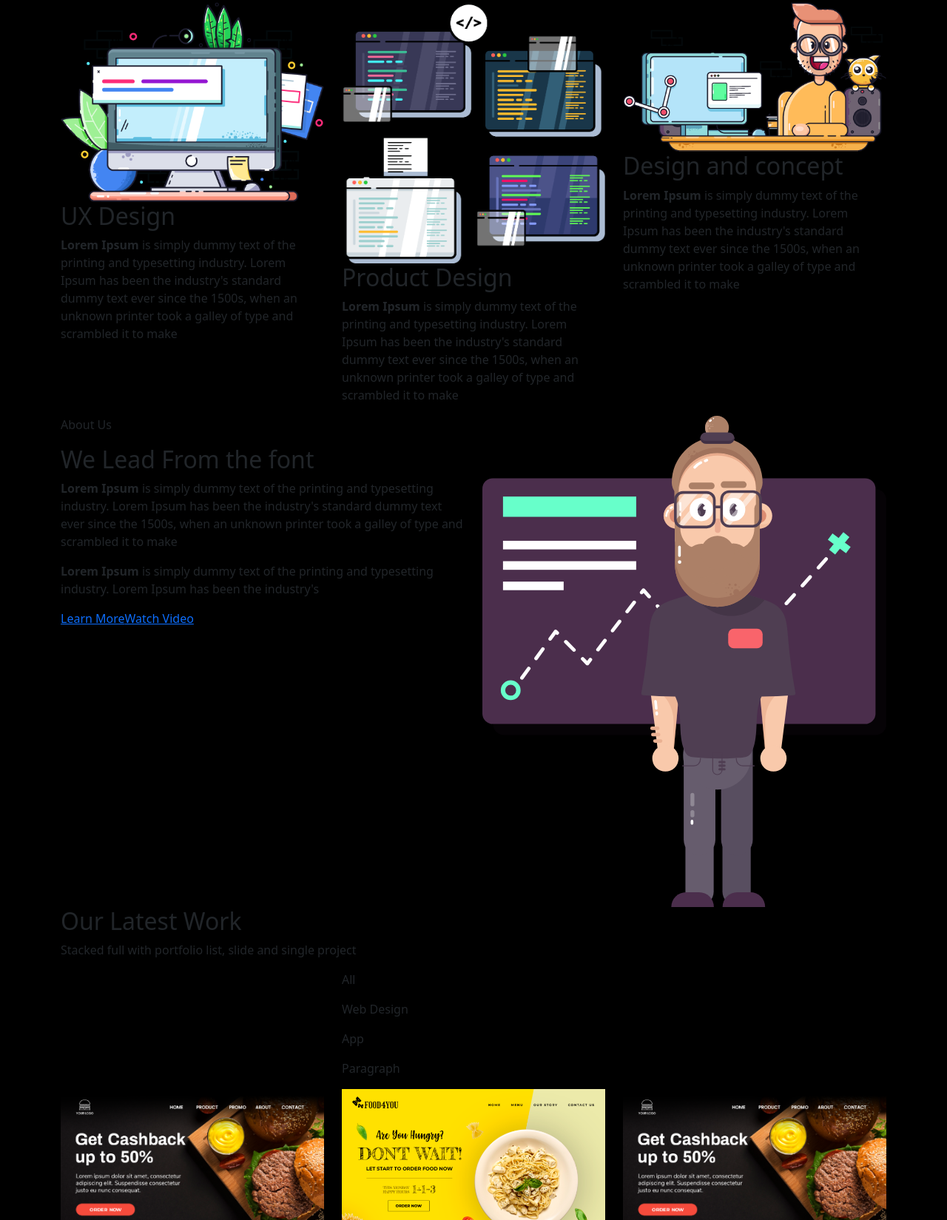
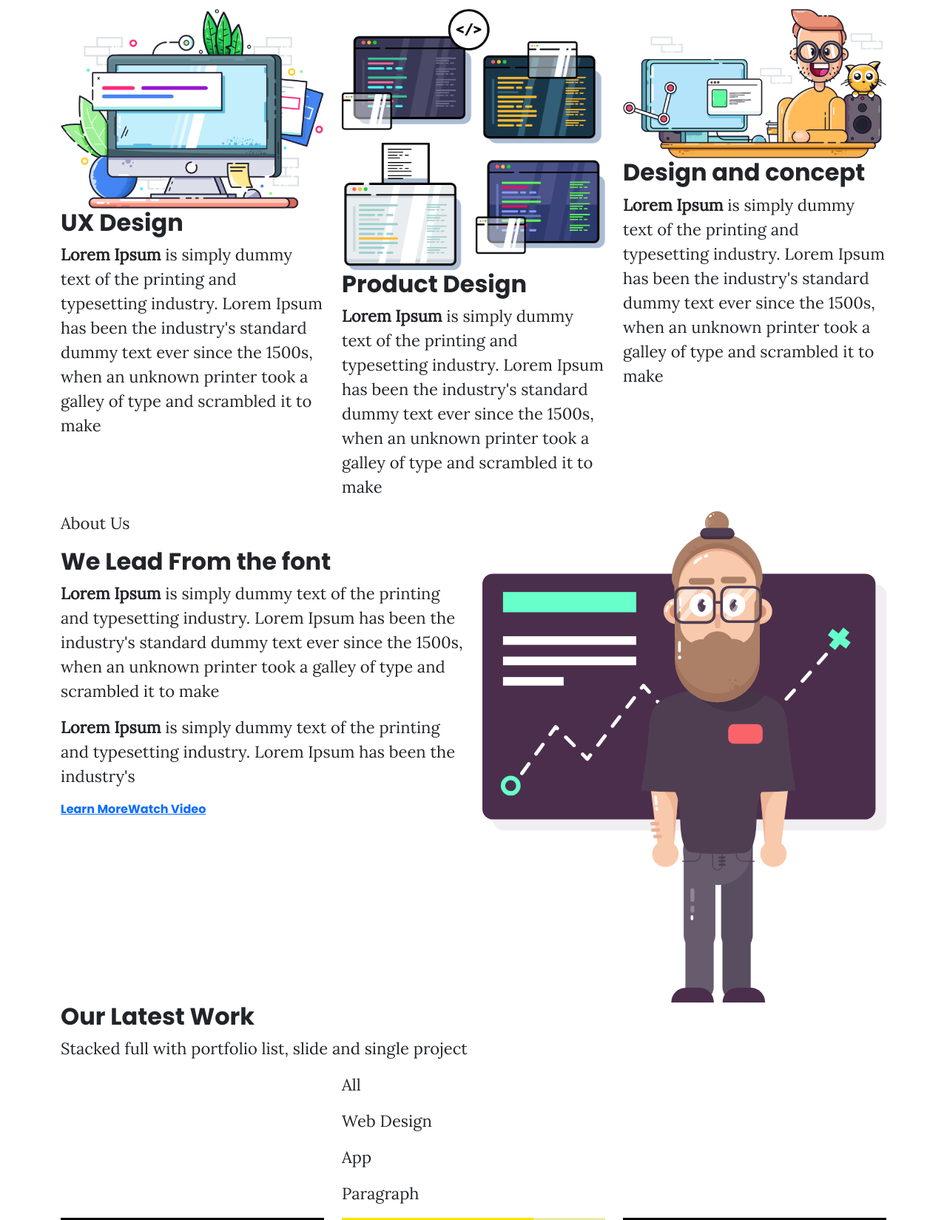
Before and after one commit to Khalid-Hasan-Jihad/digital-agency-landing-page, a plain HTML site: page index.html in a window 1280 px wide. Shown: the part 835-2484 px from the top of the page at 74% size. Drawn offline with Linux system fonts and the light colour scheme; files whose address does not match are found by name.

Commit message:
git added

```diff
--- a/assets/css/style.scss
+++ b/assets/css/style.scss
@@ -1,3 +1,7 @@
 body{
-    background-color: black;
+    font-family: 'Poppins', sans-serif;
+    .para_text{
+        font-family: 'Lora', serif;
+        font-size: 1.375rem;
+    }
 }
--- a/index.html
+++ b/index.html
@@ -10,28 +10,45 @@
     <link rel="stylesheet" href="assets/css/Footer-Basic.css">
     <link rel="stylesheet" href="assets/css/Navigation-with-Button.css">
     <link rel="stylesheet" href="assets/css/style.css">
+    <link rel="icon" href="assets/img/logo.png">
+    <link rel="preconnect" href="https://fonts.googleapis.com">
+    <link rel="preconnect" href="https://fonts.gstatic.com" crossorigin>
+    <link href="https://fonts.googleapis.com/css2?family=Lora&family=Poppins:wght@700&display=swap" rel="stylesheet">
 </head>
 
 <body>
+    <!-- header and navigation  -->
     <header style="background: url(&quot;assets/img/bg.png&quot;) center / cover no-repeat;">
         <div class="container">
-            <nav class="navbar navbar-light navbar-expand-md navigation-clean-button" style="background: rgba(255,255,255,0);">
-                <div class="container"><a class="navbar-brand" href="#">&nbsp;<img class="img-fluid" src="assets/img/logo.png"></a><button data-bs-toggle="collapse" class="navbar-toggler" data-bs-target="#navcol-1"><span class="visually-hidden">Toggle navigation</span><span class="navbar-toggler-icon"></span></button>
+            <nav class="navbar navbar-light navbar-expand-md navigation-clean-button"
+                style="background: rgba(255,255,255,0);">
+                <div class="container"><a class="navbar-brand" href="#">&nbsp;<img class="img-fluid"
+                            src="assets/img/logo.png"></a><button data-bs-toggle="collapse" class="navbar-toggler"
+                        data-bs-target="#navcol-1"><span class="visually-hidden">Toggle navigation</span><span
+                            class="navbar-toggler-icon"></span></button>
                     <div class="collapse navbar-collapse" id="navcol-1">
                         <ul class="navbar-nav me-auto">
                             <li class="nav-item"><a class="nav-link active" href="#">First Item</a></li>
                             <li class="nav-item"><a class="nav-link" href="#">Second Item</a></li>
-                            <li class="nav-item dropdown"><a class="dropdown-toggle nav-link" aria-expanded="false" data-bs-toggle="dropdown" href="#">Dropdown </a>
-                                <div class="dropdown-menu"><a class="dropdown-item" href="#">First Item</a><a class="dropdown-item" href="#">Second Item</a><a class="dropdown-item" href="#">Third Item</a></div>
+                            <li class="nav-item dropdown"><a class="dropdown-toggle nav-link" aria-expanded="false"
+                                    data-bs-toggle="dropdown" href="#">Dropdown </a>
+                                <div class="dropdown-menu"><a class="dropdown-item" href="#">First Item</a><a
+                                        class="dropdown-item" href="#">Second Item</a><a class="dropdown-item"
+                                        href="#">Third Item</a></div>
                             </li>
-                        </ul><span class="navbar-text actions"> <a class="login" href="#">Log In</a><a class="btn btn-light action-button" role="button" href="#">Sign Up</a></span>
+                        </ul>
+                        <span class="navbar-text actions">
+                            <a class="login" href="#">Log In</a>
+                            <a class="btn btn-light action-button" role="button" href="#">Sign Up</a>
+                        </span>
                     </div>
                 </div>
             </nav>
             <div class="row">
                 <div class="col">
                     <h1>Create to plan your business</h1>
-                    <p>increase your productivity with simple to-do app. app to manage.</p><a href="#">Hire Us Today</a>
+                    <p class="para_text">increase your productivity with simple to-do app. app to manage.</p><a
+                        href="#">Hire Us Today</a>
                 </div>
                 <div class="col"><img class="img-fluid" src="assets/img/guy_with_glasses.svg"></div>
             </div>
@@ -42,45 +59,60 @@
             <div class="row">
                 <div class="col">
                     <h2>Provide Awesome Service Without Our Tools</h2>
-                    <p>Some of the features and advantages that we provide for those who store data in this Data Warehouse</p>
+                    <p class="para_text">Some of the features and advantages that we provide for those who store data in
+                        this Data Warehouse</p>
                 </div>
             </div>
             <div class="row">
                 <div class="col"><img class="img-fluid" src="assets/img/monitor-illustration.png">
                     <h2>UX Design</h2>
-                    <p><strong>Lorem Ipsum</strong>&nbsp;is simply dummy text of the printing and typesetting industry. Lorem Ipsum has been the industry's standard dummy text ever since the 1500s, when an unknown printer took a galley of type and scrambled it to make<br></p>
+                    <p class="para_text"><strong>Lorem Ipsum</strong>&nbsp;is simply dummy text of the printing and
+                        typesetting industry. Lorem Ipsum has been the industry's standard dummy text ever since the
+                        1500s, when an unknown printer took a galley of type and scrambled
+                        it to make<br></p>
                 </div>
                 <div class="col"><img class="img-fluid" src="assets/img/browser_illustrations.png">
                     <h2>Product Design</h2>
-                    <p><strong>Lorem Ipsum</strong>&nbsp;is simply dummy text of the printing and typesetting industry. Lorem Ipsum has been the industry's standard dummy text ever since the 1500s, when an unknown printer took a galley of type and scrambled it to make<br></p>
+                    <p class="para_text"><strong>Lorem Ipsum</strong>&nbsp;is simply dummy text of the printing and
+                        typesetting industry. Lorem Ipsum has been the industry's standard dummy text ever since the
+                        1500s, when an unknown printer took a galley of type and scrambled
+                        it to make<br></p>
                 </div>
                 <div class="col"><img class="img-fluid" src="assets/img/guy-cat-illustration.png">
                     <h2>Design and concept</h2>
-                    <p><strong>Lorem Ipsum</strong>&nbsp;is simply dummy text of the printing and typesetting industry. Lorem Ipsum has been the industry's standard dummy text ever since the 1500s, when an unknown printer took a galley of type and scrambled it to make<br></p>
+                    <p class="para_text"><strong>Lorem Ipsum</strong>&nbsp;is simply dummy text of the printing and
+                        typesetting industry. Lorem Ipsum has been the industry's standard dummy text ever since the
+                        1500s, when an unknown printer took a galley of type and scrambled
+                        it to make<br></p>
                 </div>
             </div>
             <div class="row">
                 <div class="col">
-                    <p>About Us</p>
+                    <p class="para_text">About Us</p>
                     <h2>We Lead From the font</h2>
-                    <p><strong>Lorem Ipsum</strong>&nbsp;is simply dummy text of the printing and typesetting industry. Lorem Ipsum has been the industry's standard dummy text ever since the 1500s, when an unknown printer took a galley of type and scrambled it to make<br></p>
-                    <p><strong>Lorem Ipsum</strong>&nbsp;is simply dummy text of the printing and typesetting industry. Lorem Ipsum has been the industry's<br></p><a href="#">Learn More</a><a href="#">Watch Video</a>
+                    <p class="para_text"><strong>Lorem Ipsum</strong>&nbsp;is simply dummy text of the printing and
+                        typesetting industry. Lorem Ipsum has been the industry's standard dummy text ever since the
+                        1500s, when an unknown printer took a galley of type and scrambled
+                        it to make<br></p>
+                    <p class="para_text"><strong>Lorem Ipsum</strong>&nbsp;is simply dummy text of the printing and
+                        typesetting industry. Lorem Ipsum has been the industry's<br></p><a href="#">Learn More</a><a
+                        href="#">Watch Video</a>
                 </div>
                 <div class="col"><img class="img-fluid" src="assets/img/guy_with_glasses.svg"></div>
             </div>
             <div class="row">
                 <div class="col">
                     <h2>Our Latest Work</h2>
-                    <p>Stacked full with portfolio list, slide and single project</p>
+                    <p class="para_text">Stacked full with portfolio list, slide and single project</p>
                 </div>
             </div>
             <div class="row">
                 <div class="col"></div>
                 <div class="col">
-                    <p>All</p>
-                    <p>Web Design</p>
-                    <p>App</p>
-                    <p>Paragraph</p>
+                    <p class="para_text">All</p>
+                    <p class="para_text">Web Design</p>
+                    <p class="para_text">App</p>
+                    <p class="para_text">Paragraph</p>
                 </div>
                 <div class="col"></div>
             </div>
@@ -96,8 +128,9 @@
                 <div class="col"><img class="img-fluid" src="assets/img/monitor-illustration.png"></div>
                 <div class="col">
                     <h2>Need a Help? Don't Worry Just contact us&nbsp;</h2>
-                    <p>Name</p><input type="text">
-                    <p>Email</p><input type="text"><input class="form-control-plaintext" type="text" value="Plain Text Value" readonly=""><a href="#">Sent</a>
+                    <p class="para_text">Name</p><input type="text">
+                    <p class="para_text">Email</p><input type="text"><input class="form-control-plaintext" type="text"
+                        value="Plain Text Value" readonly=""><a href="#">Sent</a>
                 </div>
             </div>
             <div class="row">
@@ -108,7 +141,9 @@
         </div>
     </main>
     <footer class="footer-basic">
-        <div class="social"><a href="#"><i class="icon ion-social-instagram"></i></a><a href="#"><i class="icon ion-social-snapchat"></i></a><a href="#"><i class="icon ion-social-twitter"></i></a><a href="#"><i class="icon ion-social-facebook"></i></a></div>
+        <div class="social"><a href="#"><i class="icon ion-social-instagram"></i></a><a href="#"><i
+                    class="icon ion-social-snapchat"></i></a><a href="#"><i class="icon ion-social-twitter"></i></a><a
+                href="#"><i class="icon ion-social-facebook"></i></a></div>
         <ul class="list-inline">
             <li class="list-inline-item"><a href="#">Home</a></li>
             <li class="list-inline-item"><a href="#">Services</a></li>
```
Also changed, not shown: assets/css/style.css, 1 other file.
